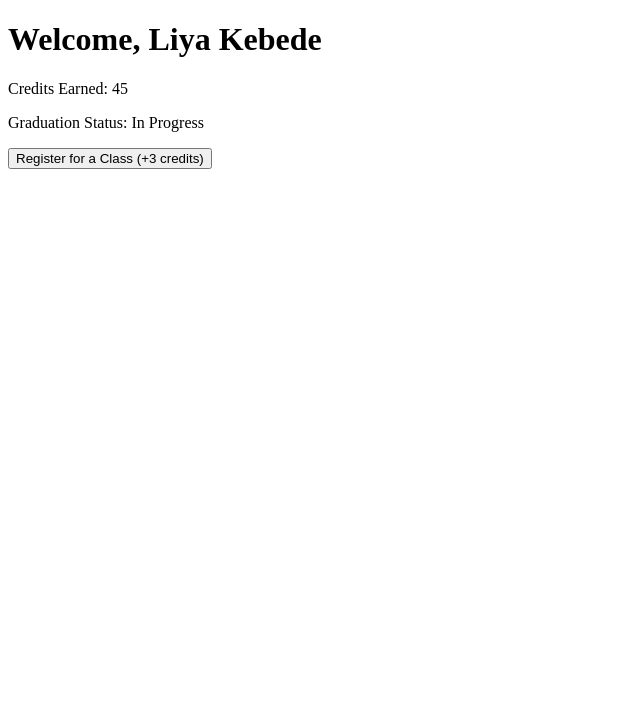
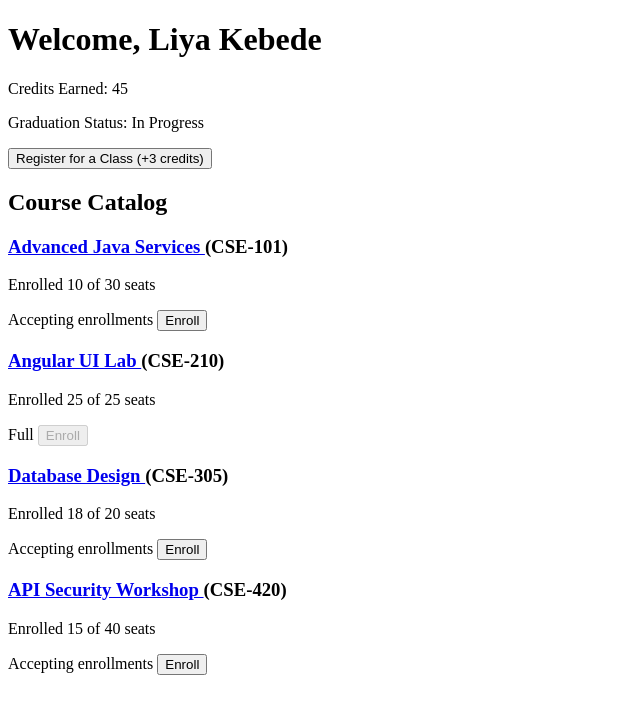
Before and after one commit to tamiruasbe/module-8, an Angular app: page /dashboard in a window 1280 px wide. Shown: the top 714 px of the page, without its empty margins (0-640 px from the left). Built offline with nearby package versions, Linux system fonts and the light colour scheme.

Commit message:
module-8/session-2

```diff
--- a/src/app/app.routes.ts
+++ b/src/app/app.routes.ts
@@ -5,5 +5,11 @@
     loadComponent: () =>
       import('./features/student-dashboard/student-dashboard').then((m) => m.StudentDashboard),
   },
+  {
+    path: 'courses/:id',
+    loadComponent: () =>
+      import('./features/course-detail/course-detail').then((m) => m.CourseDetail),
+  },
+
   { path: '', redirectTo: 'dashboard', pathMatch: 'full' },
 ];
--- /dev/null
+++ b/src/app/features/course-detail/course-detail.html
@@ -0,0 +1,5 @@
+<h1>Course Detail</h1>
+
+<p>Course ID: {{ id() }}</p>
+
+<a routerLink="/dashboard"> Back to Dashboard </a>
--- /dev/null
+++ b/src/app/features/course-detail/course-detail.ts
@@ -0,0 +1,23 @@
+import { Component, input, effect } from '@angular/core';
+import { RouterLink } from '@angular/router';
+@Component({
+  selector: 'app-course-detail',
+  standalone: true,
+  imports: [RouterLink],
+  templateUrl: './course-detail.html',
+})
+export class CourseDetail {
+  // This automatically receives the :id from the URL /courses/:id
+  // Because we enabled withComponentInputBinding() in app.config.ts(Step 2 of Excercise 1),
+  // Angular maps the URL parameter ":id" directly to this input.
+  // The name must match exactly: the route says ":id", so the inputiscalled "id".
+  id = input.required<string>();
+  // The constructor runs when the component is created.
+  // effect() watches any signals read inside it. Every time id() changes
+  // (e.g. navigating from /courses/1 to /courses/2), this code runsagain.
+  constructor() {
+    effect(() => {
+      console.log(`Loading course detail for ID: ${this.id()}`);
+    });
+  }
+}
--- a/src/app/features/student-dashboard/student-dashboard.html
+++ b/src/app/features/student-dashboard/student-dashboard.html
@@ -4,3 +4,32 @@
   <p>Graduation Status: {{ graduationStatus() }}</p>
   <button (click)="registerForClass()">Register for a Class (+3 credits)</button>
 </div>
+<!-- <h2>Available Courses</h2>
+<tms-course-card
+  [course]="sampleCourse"
+  (enrollClicked)="handleEnroll($event)">
+</tms-course-card> -->
+<!-- <h2>Available Courses</h2>
+
+@for (course of availableCourses(); track course.id) {
+  <tms-course-card [course]="course" (enrollClicked)="handleEnroll($event)"> </tms-course-card>
+} -->
+<h2>Course Catalog</h2>
+@if (availableCourses().length === 0) {
+  <div class="empty-state">
+    <p>No courses are available this term. Check back during registration.</p>
+  </div>
+} @else {
+  <div class="grid">
+    @for (course of availableCourses(); track course.id) {
+      <tms-course-card [course]="course" (enrollClicked)="handleEnroll($event)" />
+    } @empty {
+      <p>No results match your search.</p>
+    }
+  </div>
+}
+@if (selectedCourse(); as picked) {
+  <p class="selection-hint" role="status">
+    Last enrollment request: <strong>{{ picked.title }}</strong> ({{ picked.code }})
+  </p>
+}
--- a/src/app/features/student-dashboard/student-dashboard.ts
+++ b/src/app/features/student-dashboard/student-dashboard.ts
@@ -1,11 +1,15 @@
 import { Component, signal, computed } from '@angular/core';
+import { CourseCard } from '../../ui/course-card/course-card';
+import { Course } from '../../models/course.model';
 // The @Component decorator tells Angular: "This class is a visual component."
 // It is metadata it describes how this class connects to the HTML template.
+
 @Component({
-  selector: 'app-student-dashboard', // The HTML tag name: <app-student-dashboard />
-  standalone: true, // This component manages its own imports (no NgModule)
-  templateUrl: './student-dashboard.html', // Points to theHTML file
-  styleUrl: './student-dashboard.scss', // Points to the styles file
+  selector: 'app-student-dashboard',
+  standalone: true,
+  imports: [CourseCard], // This tells Angular: "I use CourseCardComponent in my template"
+  templateUrl: './student-dashboard.html',
+  styleUrl: './student-dashboard.scss',
 })
 export class StudentDashboard {
   // signal('Liya Kebede') creates a reactive variable. Angular watchesit.
@@ -21,4 +25,49 @@
   registerForClass() {
     this.earnedCredits.update((c) => c + 3);
   }
+  selectedCourse = signal<Course | null>(null);
+  // A sample course to display (we will switch to an array in Excercise3)
+  availableCourses = signal<Course[]>([
+    {
+      id: 1,
+      title: 'Advanced Java Services',
+      code: 'CSE-101',
+      maxCapacity: 30,
+      enrollmentCount: 10,
+    },
+    {
+      id: 2,
+      title: 'Angular UI Lab',
+      code: 'CSE-210',
+      maxCapacity: 25,
+      enrollmentCount: 25,
+    },
+    {
+      id: 3,
+      title: 'Database Design',
+      code: 'CSE-305',
+      maxCapacity: 20,
+      enrollmentCount: 18,
+    },
+    {
+      id: 4,
+      title: 'API Security Workshop',
+      code: 'CSE-420',
+      maxCapacity: 40,
+      enrollmentCount: 15,
+    },
+  ]);
+  // handleEnroll(course: Course) {
+  //   this.selectedCourse.set(course);
+  //   console.log('Enrollment requested for:', course.title);
+  // }
+  handleEnroll(course: Course) {
+    if (course.enrollmentCount < course.maxCapacity) {
+      course.enrollmentCount++;
+
+      this.selectedCourse.set(course);
+
+      console.log('Enrollment requested for:', course.title);
+    }
+  }
 }
--- /dev/null
+++ b/src/app/ui/course-card/course-card.html
@@ -0,0 +1,24 @@
+<div class="card">
+  <!-- <h3>{{ course().title }} ({{ course().code }})</h3> -->
+  <h3>
+    <a [routerLink]="['/courses', course().id]">
+      {{ course().title }}
+    </a>
+    ({{ course().code }})
+  </h3>
+  <p>Enrolled {{ course().enrollmentCount }} of {{ course().maxCapacity }} seats</p>
+  <span class="badge" [class.closed]="course().enrollmentCount >= course().maxCapacity">
+    {{
+      course().enrollmentCount >= course().maxCapacity
+        ? 'Full'
+        : 'Accepting
+enrollments'
+    }}
+  </span>
+  <button
+    (click)="enrollClicked.emit(course())"
+    [disabled]="course().enrollmentCount >= course().maxCapacity"
+  >
+    Enroll
+  </button>
+</div>
--- /dev/null
+++ b/src/app/ui/course-card/course-card.ts
@@ -0,0 +1,16 @@
+import { Component, input, output } from '@angular/core';
+import { Course } from '../../models/course.model';
+
+import { RouterLink } from '@angular/router';
+
+@Component({
+  selector: 'tms-course-card',
+  standalone: true,
+  imports: [RouterLink],
+  templateUrl: './course-card.html',
+  styleUrl: './course-card.scss',
+})
+export class CourseCard {
+  course = input.required<Course>();
+  enrollClicked = output<Course>();
+}
```
Also changed, not shown: src/app/features/course-detail/course-detail.scss (added), src/app/ui/course-card/course-card.scss (added), 2 other files (tests, documents, lock files or other folders).
